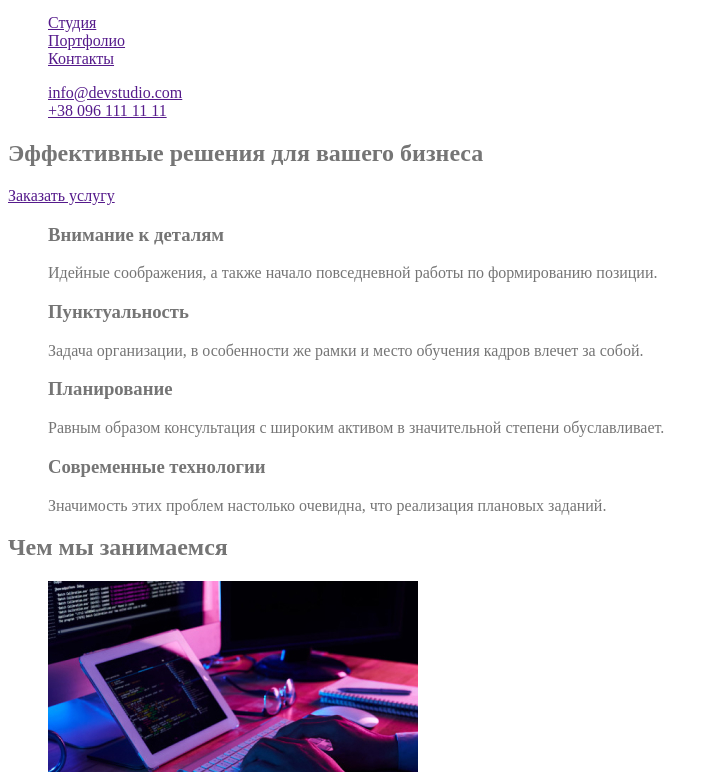
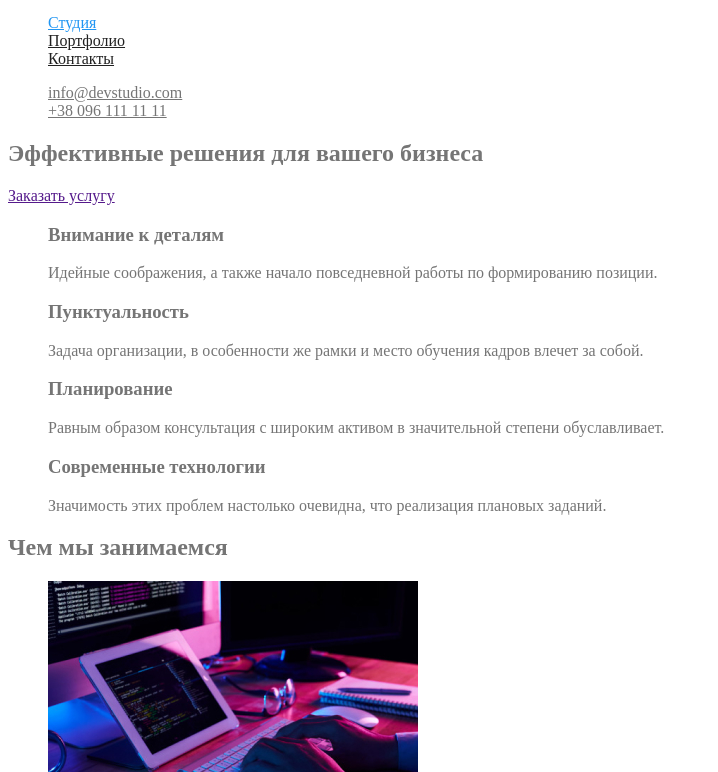
Before and after one commit to Karina-developer/goit-markup-hw-02, a plain HTML site: page index.html in a window 1280 px wide. Shown: the part 28-800 px from the top of the page, without its empty margins (0-718 px from the left). Drawn offline with Linux system fonts and the light colour scheme.

Commit message:
поменяла цвет

```diff
--- a/css/styles.css
+++ b/css/styles.css
@@ -19,3 +19,20 @@ ul {
 .logo-header > .logo-part {
   color: #000000;
 }
+
+/* Site nav */
+
+.site-nav .alink {
+  color: #2196f3;
+}
+.site-nav .link {
+  color: #212121;
+}
+
+.contact-menu .link {
+  color: #757575;
+}
+.contact-menu .link:hover,
+.contact-menu .link:focus {
+  color: #2196f3;
+}
--- a/index.html
+++ b/index.html
@@ -12,15 +12,15 @@
         <nav>
         <a class="logo-header" href="./index.html">Web<span class="logo-part">Studio</span></a>
 
-        <ul>
-            <li><a href="">Студия</a></li>
-            <li><a href="">Портфолио</a></li>
-            <li><a href="">Контакты</a></li>
+        <ul class="site-nav list">
+            <li><a href="" class="alink">Студия</a></li>
+            <li><a href="" class="link">Портфолио</a></li>
+            <li><a href="" class="link">Контакты</a></li>
         </ul>
 
-        <ul>
-         <li><a href="">info@devstudio.com</a></li>
-         <li><a href="">+38 096 111 11 11</a></li>
+        <ul class="contact-menu list">
+         <li><a href="" class="link">info@devstudio.com</a></li>
+         <li><a href="" class="link">+38 096 111 11 11</a></li>
         </ul>
         </nav>
      </header>
```
